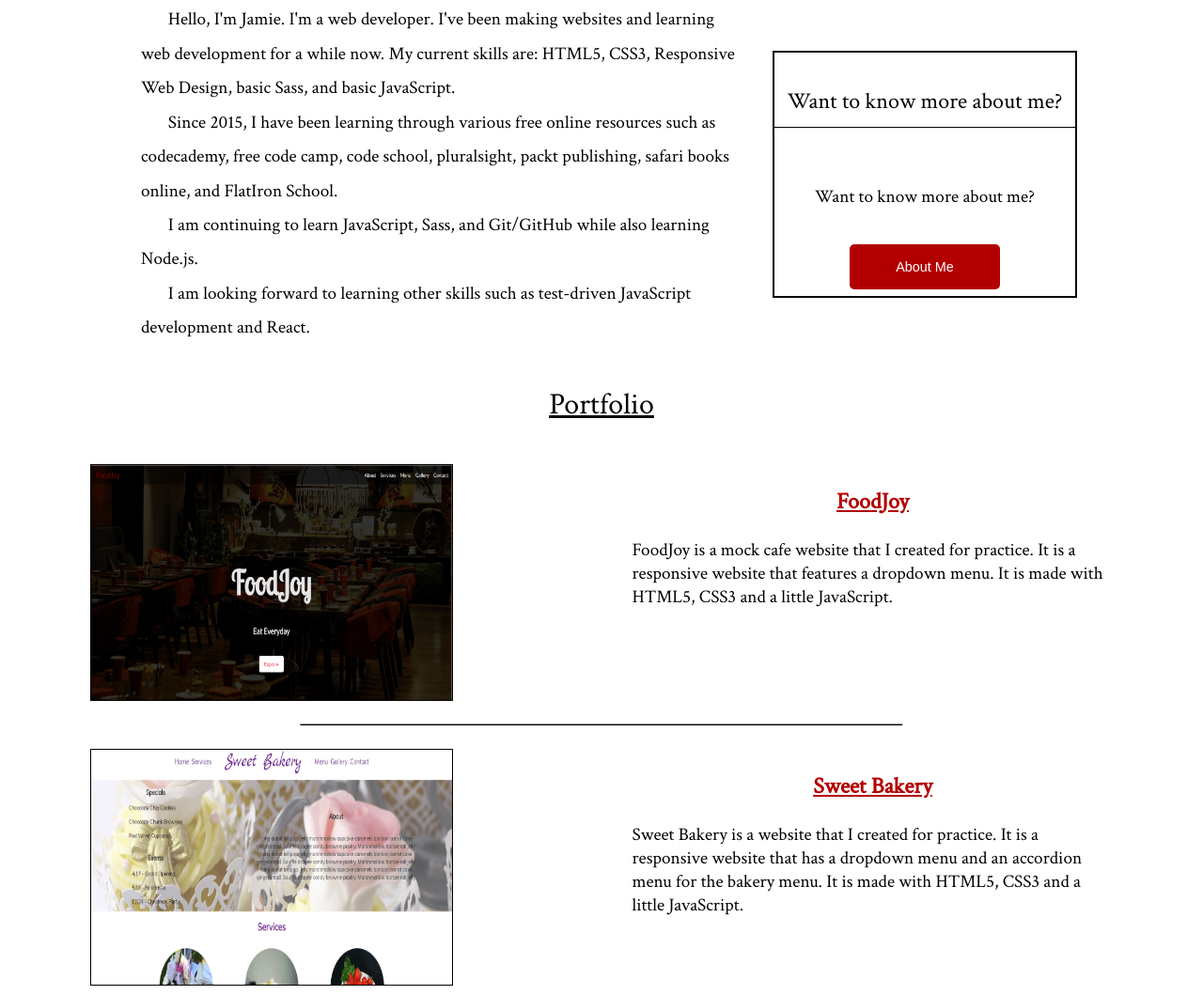
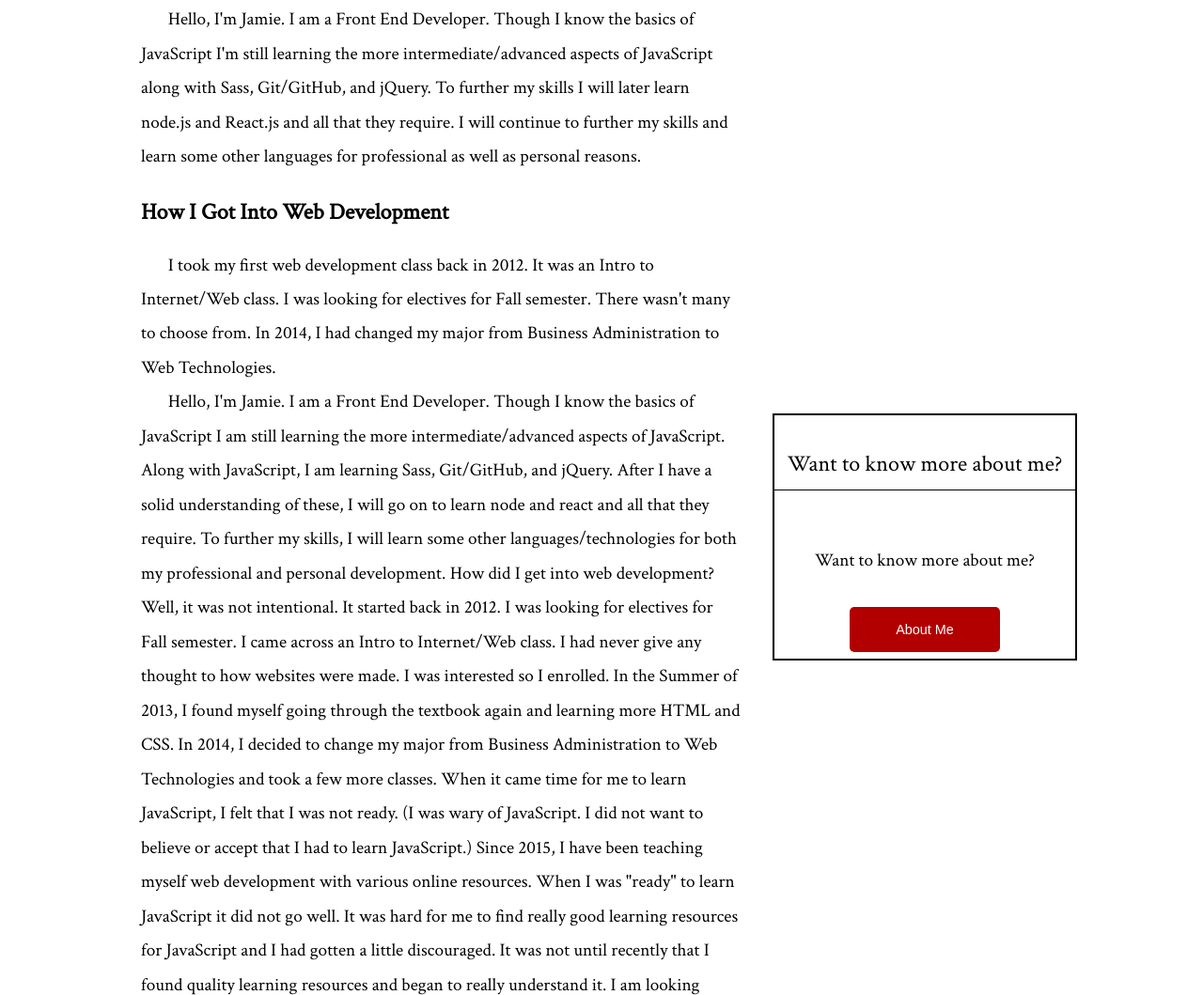
Before and after one commit to JY16/JY16.github.io, a plain HTML site: page index.html in a window 1280 px wide. Shown: the part 507-1566 px from the top of the page at 94% size. Drawn offline with Linux system fonts and the light colour scheme.

Commit message:
Update index.html

```diff
--- a/index.html
+++ b/index.html
@@ -37,20 +37,40 @@
                 <!--<div class="about-me">-->
                     <div class="content">
                         <p>
-                            Hello, I'm Jamie. I'm a web developer. I've been making websites and learning web development for a
-                            while now. My current skills are: HTML5, CSS3, Responsive Web Design,
-                            basic Sass, and basic JavaScript.
-                        </p>
-                        <p>
-                            Since 2015, I have been learning through various free online resources such as codecademy, free code
-                            camp, code school, pluralsight, packt publishing, safari books online, and FlatIron School.
-                        </p>
-                        <p>
-                            I am continuing to learn JavaScript, Sass, and Git/GitHub while also learning Node.js.
-                        </p>
-                        <p>
-                            I am looking forward to learning other skills such as test-driven JavaScript development and React.
-                        </p>
+                Hello, I'm Jamie. I am a Front End Developer. Though I know the basics of JavaScript I'm still learning
+                the more intermediate/advanced aspects of JavaScript along with Sass, Git/GitHub, and jQuery. To
+                further my skills I will later learn node.js and React.js and all that they require. I will continue to
+                further my skills and learn some other languages for professional as well as personal reasons.
+            </p>
+            <h3>How I Got Into Web Development</h3>
+            <p>
+                I took my first web development class back in 2012. It was an Intro to Internet/Web class. I was looking
+                for electives for Fall semester. There wasn't many to choose from. In 2014, I had changed my major from
+                Business Administration to Web Technologies.
+            </p>
+
+            <p>
+                Hello, I'm Jamie. I am a Front End Developer. Though I know the basics of JavaScript I am still learning
+                the more intermediate/advanced aspects of JavaScript. Along with JavaScript,  I am learning Sass,
+                Git/GitHub, and jQuery. After I have a solid understanding of these, I will go on to learn node and
+                react and all that they require. To further my skills, I will learn some other languages/technologies
+                for both my professional and personal development.
+
+                How did I get into web development? Well, it was not intentional. It started back in 2012. I was looking
+                for electives for Fall semester. I came across an Intro to Internet/Web class. I had never give any
+                thought to how websites were made. I was interested so I enrolled. In the Summer of 2013,  I found
+                myself going through the textbook again and learning more HTML and CSS.  In 2014, I decided to change my
+                major from Business Administration to Web Technologies and took a few more classes. When it came time
+                for me to learn JavaScript, I felt that I was not ready. (I was wary of JavaScript. I did not want to
+                believe or accept that I had to learn JavaScript.) Since 2015, I have been teaching myself web
+                development with various online resources.  When I was "ready" to learn JavaScript it did not go well.
+                It was hard for me to find really good learning resources for JavaScript and I had gotten a little
+                discouraged. It was not until recently that I found quality learning resources and began to really
+                understand it.
+
+                I am looking forward to learning all that I develop a desire and/or need to learn and to the apps,
+                software, and websites, maybe even a game, that I will make.
+            </p>
                     </div>
                     <div class="random-facts">
                         <h3>Want to know more about me?</h3>
```
